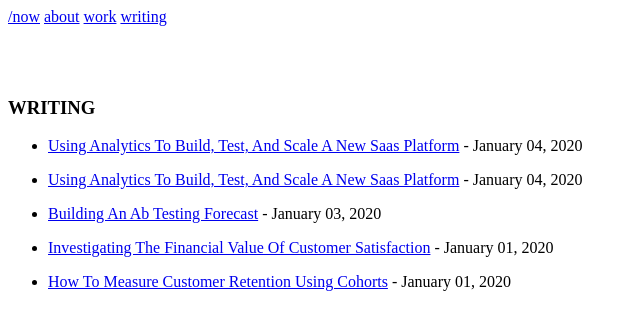
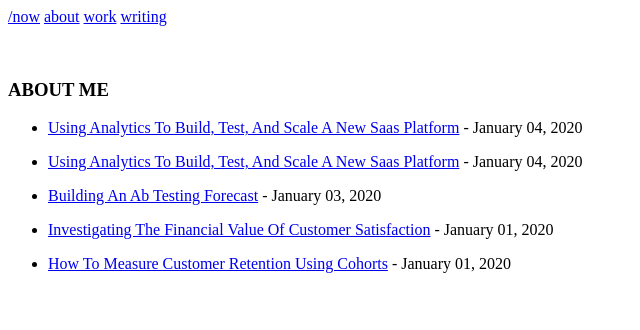
Before and after one commit to mattpupa/mattpupa, a Jekyll site: the page built from writing.markdown, in a window 1280 px wide. Shown: the top 330 px of the page, without its empty margins (0-640 px from the left). Built offline with Jekyll 4.4.1, drawn with Linux system fonts in a browser that asks for light colours.

Commit message:
changing writing page

```diff
--- a/writing.markdown
+++ b/writing.markdown
@@ -4,8 +4,7 @@ title: writing
 permalink: /writing/
 ---
 <br>
-<br>
-<h3>WRITING</h3>
+### ABOUT ME
 
 <ul>
   {% for post in site.posts %}
```
